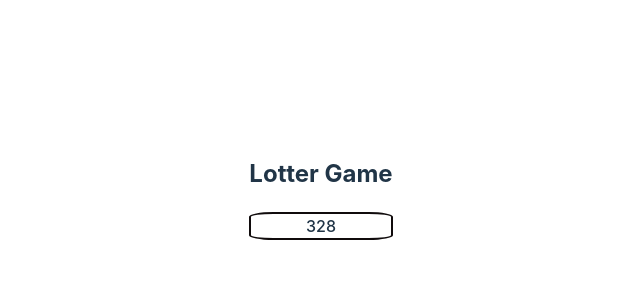
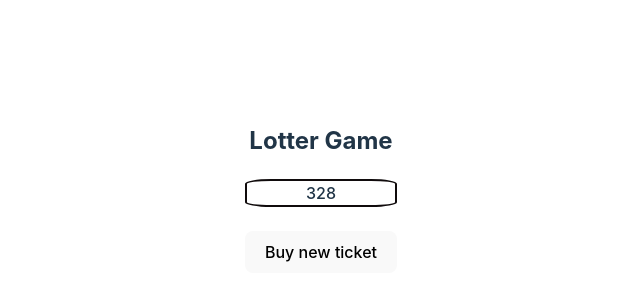
Before and after one commit to AdarshTiwari79/React-Repo, a React (Vite) app in the folder Task todo list/: page / in a window 1280 px wide. Shown: the part 212-512 px from the top of the page, without its empty margins (319-959 px from the left). Built offline with nearby package versions, Linux system fonts and the light colour scheme.

Commit message:
button to generate new ticket and condition of winning

```diff
--- a/Task todo list/src/lottery.jsx
+++ b/Task todo list/src/lottery.jsx
@@ -1,18 +1,27 @@
 import { useState } from "react";
-import { genTicket } from "./assets/helper";
+import { genTicket, sum } from "./assets/helper";
 import "./lottery.css";
 
 function Lottery() {
   let [ticket, setTicket] = useState(genTicket(3));
 
+  let isWinning = sum(ticket) === 15;
+
+  let genNewTicket = () => {
+    setTicket(genTicket(3));
+  };
+
   return (
     <div>
       <h2>Lotter Game</h2>
       <div className="ticket">
-        {ticket[0]}
-        {ticket[1]}
-        {ticket[2]}
+        {ticket.map((el, index) => {
+          return <span key={index}>{el}</span>;
+        })}
       </div>
+      <br></br>
+      <button onClick={genNewTicket}>Buy new ticket</button>
+      {isWinning ? <h3>congratulations you won lottery</h3> : ""}
     </div>
   );
 }
```
